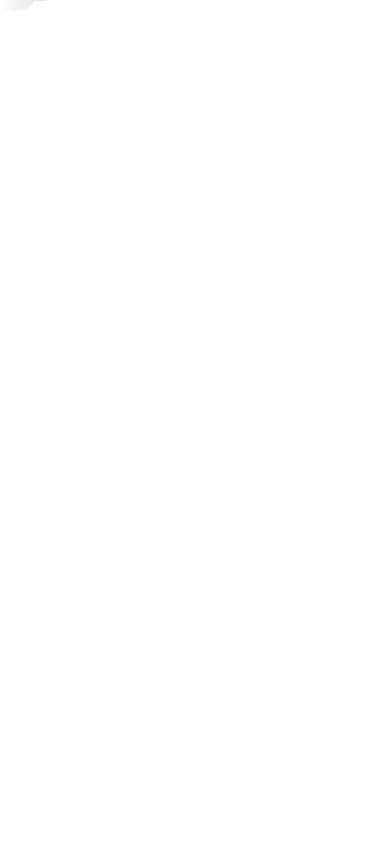
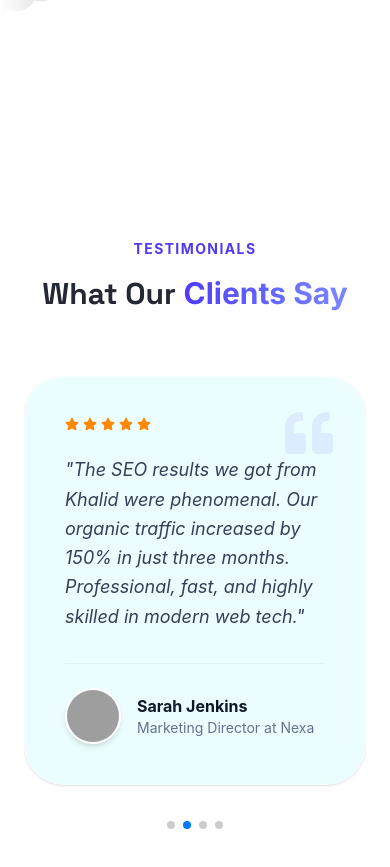
Before and after one commit to khalidhossain5000/kodawave-react-full-website-project, a React (Vite) app: page / in a window 390 px wide. Shown: the part 6711-7578 px from the top of the page. Before the commit the page ends 6822 px from the top, so only its background shows below. Built offline with nearby package versions, Linux system fonts and the light colour scheme; grey boxes are pictures that could not be loaded.

Commit message:
testimonial section added completely

```diff
--- a/package.json
+++ b/package.json
@@ -18,6 +18,7 @@
     "react-icons": "^5.6.0",
     "react-router": "^7.14.0",
     "styled-components": "^6.3.12",
+    "swiper": "^12.1.3",
     "tailwindcss": "^4.2.2"
   },
   "devDependencies": {
--- a/src/Components/HomePage/ClientLogoSection/ClientLogo.jsx
+++ b/src/Components/HomePage/ClientLogoSection/ClientLogo.jsx
@@ -55,7 +55,6 @@ const ClientLogo = () => {
       {/* logo marquee top-2 */}
       <div className="pt-5">
         <Marquee
-
           gradient={true}
           gradientColor="white"
           speed={50}
--- /dev/null
+++ b/src/Components/HomePage/TestimonialSection/Testimonial.jsx
@@ -0,0 +1,142 @@
+/* eslint-disable no-unused-vars */
+import React from "react";
+import { motion } from "framer-motion";
+import { Swiper, SwiperSlide } from "swiper/react";
+import { Pagination, Autoplay, EffectFade } from "swiper/modules";
+import { FaQuoteLeft, FaStar } from "react-icons/fa";
+
+// Swiper styles
+import "swiper/css";
+import "swiper/css/pagination";
+import "swiper/css/effect-fade";
+import Title from "../../Shared/Title/Title";
+
+const testimonialData = [
+  {
+    name: "Alexander Wright",
+    role: "CEO of TechFlow",
+    review:
+      "PixelGrow transformed our outdated platform into a high-performance MERN application. The attention to detail in UI/UX and the smooth Framer Motion animations are simply world-class.",
+    rating: 5,
+    img: "https://randomuser.me/api/portraits/men/32.jpg",
+    bgColor: "bg-[#fff5f5]",
+  },
+  {
+    name: "Sarah Jenkins",
+    role: "Marketing Director at Nexa",
+    review:
+      "The SEO results we got from Khalid were phenomenal. Our organic traffic increased by 150% in just three months. Professional, fast, and highly skilled in modern web tech.",
+    rating: 5,
+    img: "https://randomuser.me/api/portraits/women/44.jpg",
+    bgColor: "bg-[#ebfdfe]",
+  },
+  {
+    name: "David Chen",
+    role: "Founder of VillaX",
+    review:
+      "Building our room booking platform with Khalid was the best decision. The Stripe integration is flawless and the dashboard is incredibly intuitive. A true MERN stack expert.",
+    rating: 5,
+    img: "https://randomuser.me/api/portraits/men/85.jpg",
+    bgColor: "bg-[#f4f2fe]",
+  },
+  {
+    name: "Emily Rodriguez",
+    role: "Product Manager",
+    review:
+      "The 3D motion elements added to our landing page created a massive engagement boost. PixelGrow knows how to balance luxury aesthetics with high-speed performance.",
+    rating: 5,
+    img: "https://randomuser.me/api/portraits/women/65.jpg",
+    bgColor: "bg-[#fff5f5]",
+  },
+];
+
+const Testimonial = () => {
+  return (
+    <section className="py-32 px-6 lg:px-20 bg-white overflow-hidden">
+      <div className="max-w-7xl mx-auto text-center mb-16">
+        <motion.h4
+          initial={{ opacity: 0 }}
+          whileInView={{ opacity: 1 }}
+          viewport={{ once: true }}
+          className="text-indigo-600 font-bold tracking-widest uppercase text-sm mb-4"
+        >
+          Testimonials
+        </motion.h4>
+
+
+        <Title title={'What Our'} highlightedWord={'Clients Say'}/>
+      </div>
+
+      <div className="max-w-5xl mx-auto">
+        <Swiper
+          modules={[Pagination, Autoplay]}
+          spaceBetween={30}
+          slidesPerView={1}
+          loop={true}
+          autoplay={{ delay: 5000, disableOnInteraction: false }}
+          pagination={{ clickable: true }}
+          breakpoints={{
+            768: { slidesPerView: 2 },
+            1024: { slidesPerView: 2 },
+          }}
+          className="pb-20 testimonial-swiper"
+        >
+          {testimonialData.map((item, index) => (
+            <SwiperSlide key={index}>
+              <motion.div
+                className={`p-10 rounded-[40px] ${item.bgColor} border border-white/50 h-full flex flex-col justify-between shadow-sm relative overflow-hidden`}
+              >
+                {/* Quote Icon */}
+                <FaQuoteLeft className="absolute top-8 right-8 text-indigo-200 text-5xl opacity-40" />
+
+                <div>
+                  <div className="flex gap-1 mb-6">
+                    {[...Array(item.rating)].map((_, i) => (
+                      <FaStar key={i} className="text-orange-400 text-sm" />
+                    ))}
+                  </div>
+                  <p className="text-slate-700 text-lg italic leading-relaxed mb-8 relative z-10">
+                    "{item.review}"
+                  </p>
+                </div>
+
+                <div className="flex items-center gap-4 border-t border-slate-200/50 pt-6">
+                  <img
+                    src={item.img}
+                    alt={item.name}
+                    className="w-14 h-14 rounded-full border-2 border-white shadow-md object-cover"
+                  />
+                  <div>
+                    <h4 className="font-bold text-slate-900">{item.name}</h4>
+                    <p className="text-slate-500 text-sm">{item.role}</p>
+                  </div>
+                </div>
+              </motion.div>
+            </SwiperSlide>
+          ))}
+        </Swiper>
+      </div>
+
+      {/* Custom Styles for Swiper Dots */}
+      <style jsx="true">{`
+        .testimonial-swiper .swiper-pagination-bullet {
+          background: #6366f1;
+          width: 12px;
+          height: 12px;
+          opacity: 0.3;
+        }
+        .testimonial-swiper .swiper-pagination-bullet-active {
+          opacity: 1;
+          width: 30px;
+          border-radius: 10px;
+          transition: all 0.3s ease;
+        }
+        .testimonial-swiper {
+          padding-bottom: 60px !important;
+        }
+      `}</style>
+    </section>
+  );
+};
+
+export default Testimonial;
--- a/src/Pages/HomePage/Home.jsx
+++ b/src/Pages/HomePage/Home.jsx
@@ -3,6 +3,7 @@ import Hero from '../../Components/HomePage/HeroSection/Hero';
 import Services from '../../Components/HomePage/ServiceSection/Services';
 import WhyChooseUs from '../../Components/HomePage/WhyChooseUsSection/WhyChooseUs';
 import ClientLogo from '../../Components/HomePage/ClientLogoSection/ClientLogo';
+import Testimonial from '../../Components/HomePage/TestimonialSection/Testimonial';
 
 const HomePage = () => {
     return (
@@ -11,6 +12,7 @@ const HomePage = () => {
            <Services/>
            <WhyChooseUs/>
            <ClientLogo/>
+           <Testimonial/>
         </div>
     );
 };
```
Also changed, not shown: 1 other file (tests, documents, lock files or other folders). Lines whose indentation alone changed are shown as unchanged.
